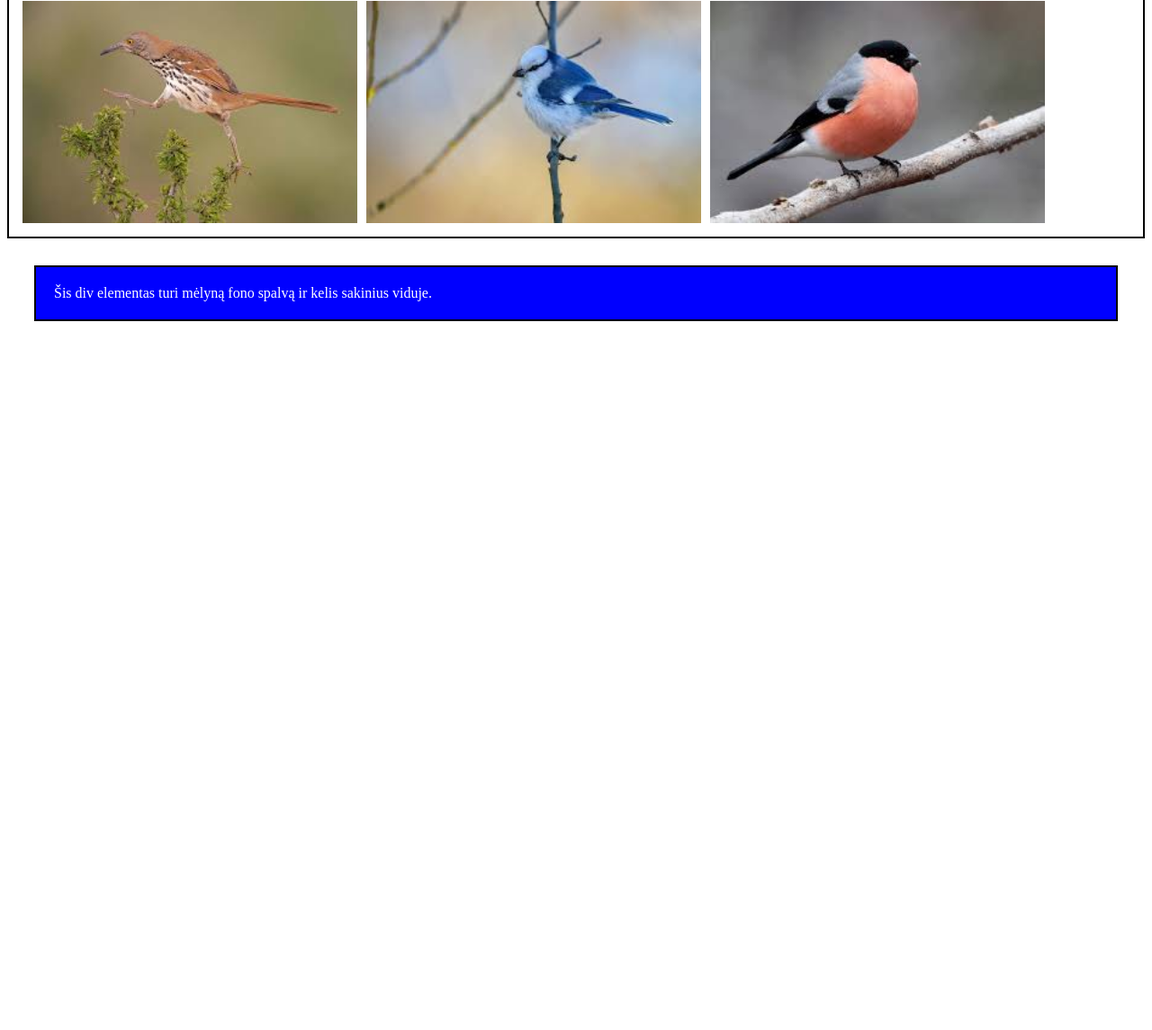
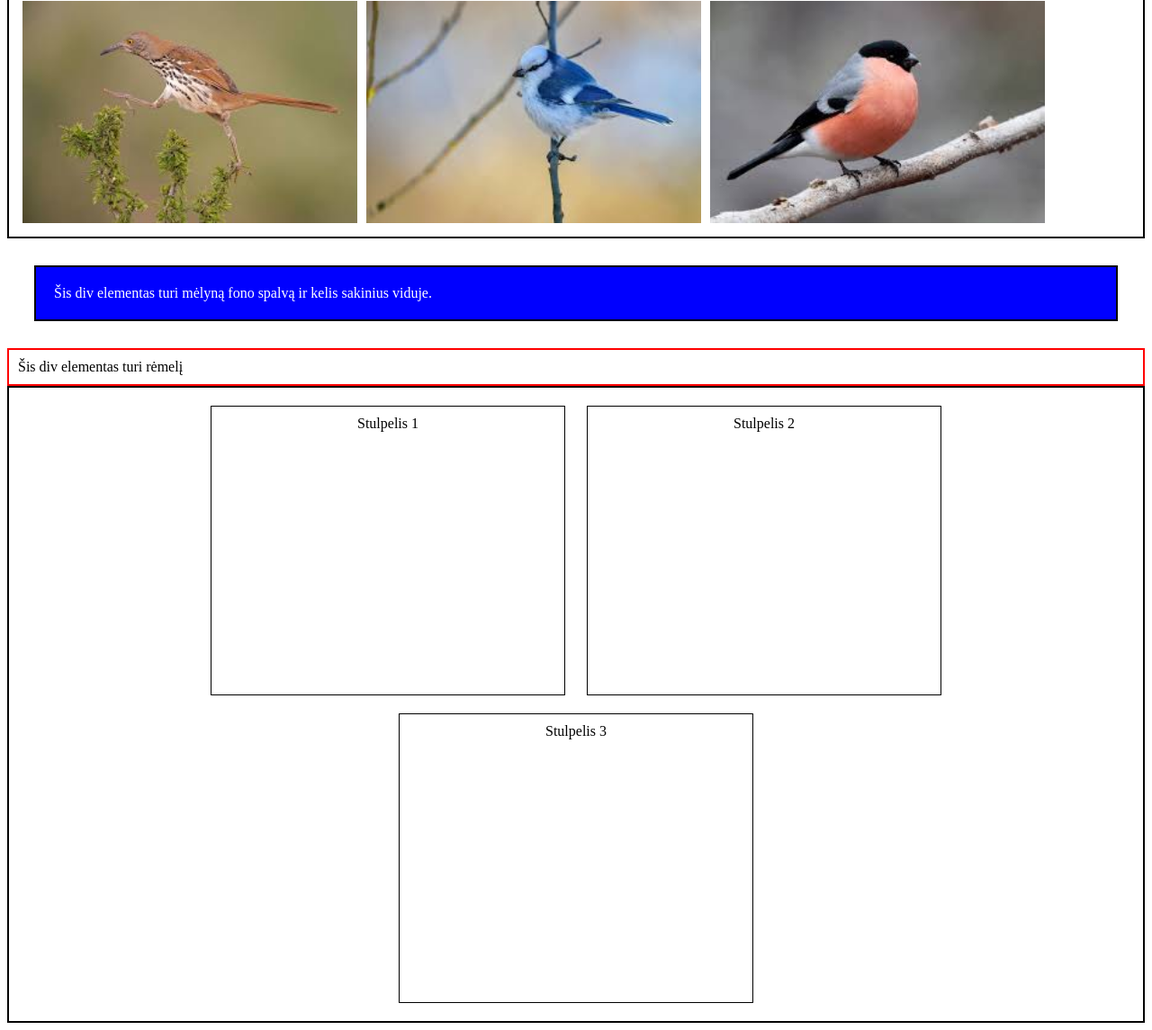
Before and after one commit to dovydassir/MOKYMAI, a plain HTML site: page paskaita5.html in a window 1280 px wide. Shown: the part 1334-2479 px from the top of the page at 90% size. Before the commit the page ends 1721 px from the top, so only its background shows below. Drawn offline with Linux system fonts and the light colour scheme.

Commit message:
6 paskaitos pradzia

```diff
--- a/paskaita5.html
+++ b/paskaita5.html
@@ -57,6 +57,17 @@
 Šis div elementas turi mėlyną fono spalvą ir kelis sakinius viduje.
 </div>
 
+<div class="remelis"
+>Šis div elementas turi rėmelį </div>
+
+<div class="konteineris">
+    <div class="stulpelis">Stulpelis 1</div>
+    <div class="stulpelis">Stulpelis 2</div>
+    <div class="stulpelis">Stulpelis 3</div>
+
+</div>
+
+
 
 
 
```
